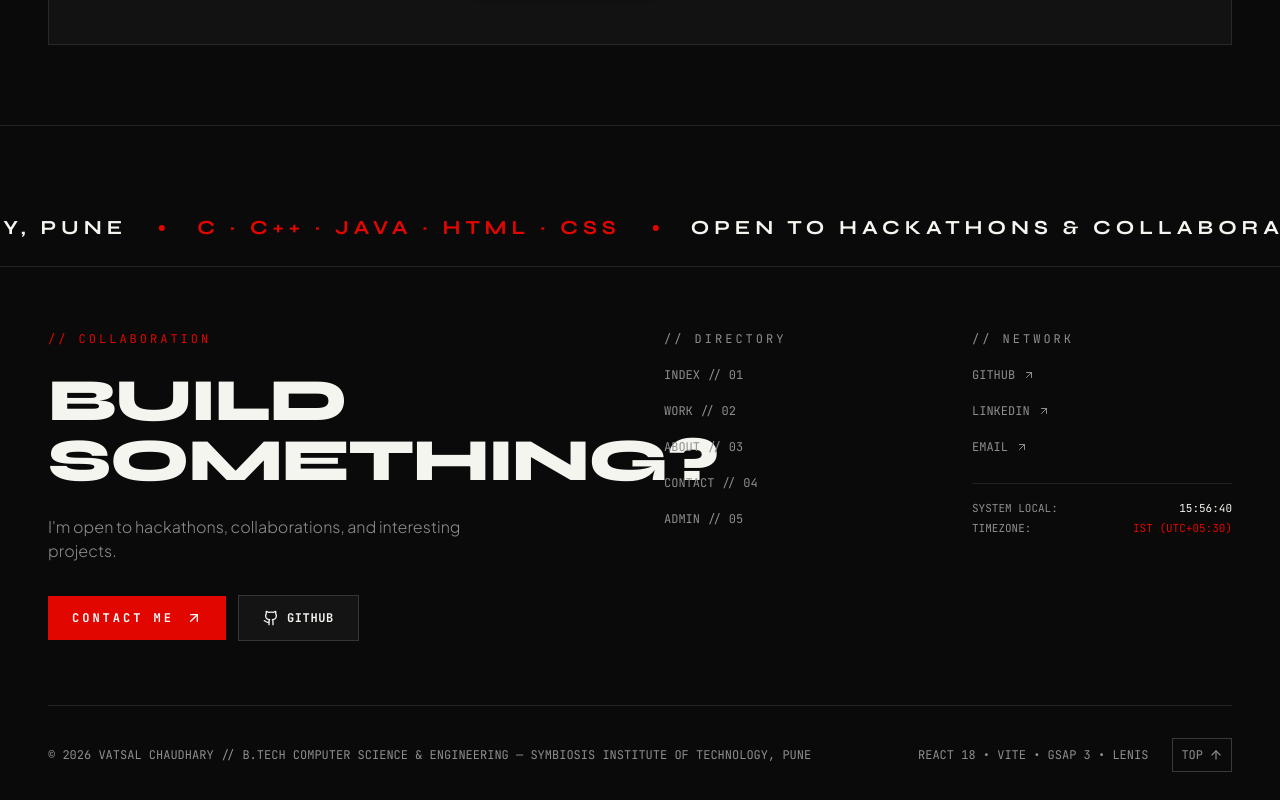
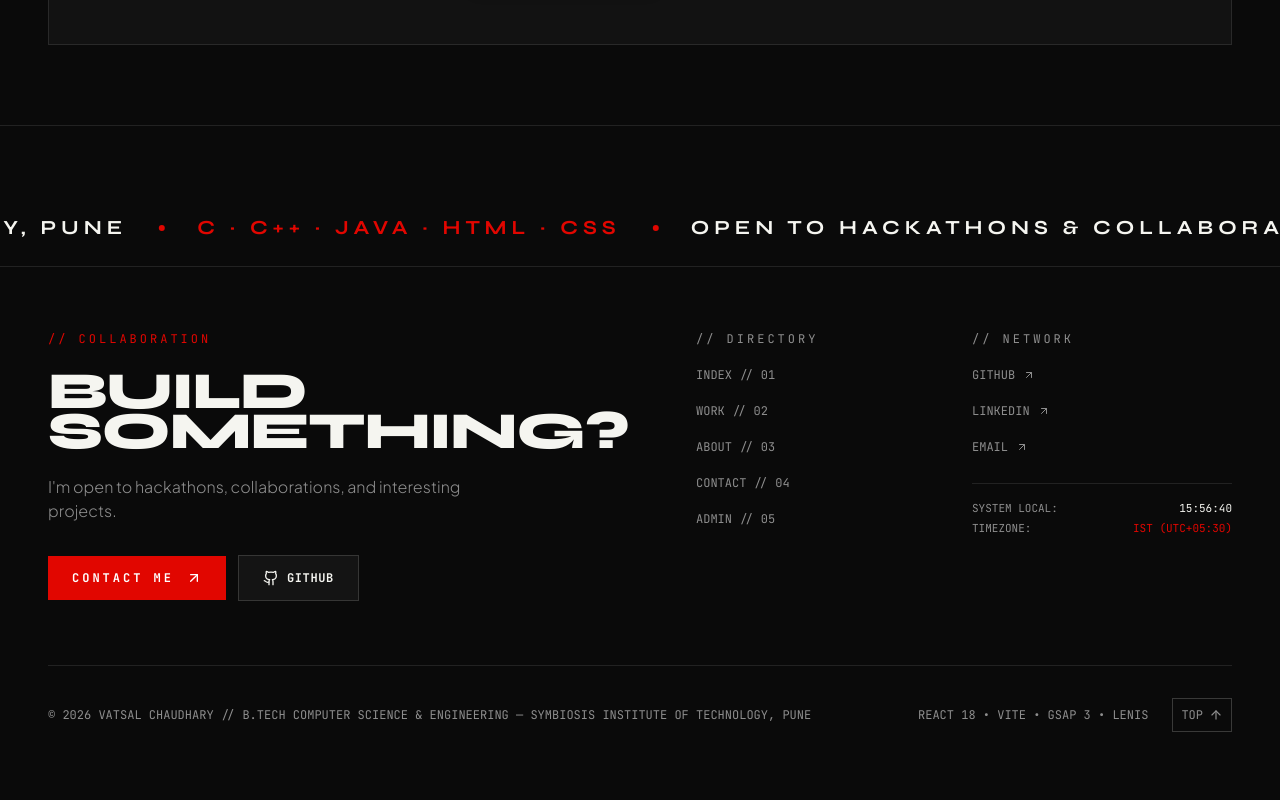
Before and after one commit to vatsalost/portfolio, a React (Vite) app: page / in a window 1280 px wide. Shown: the part 5098-5898 px from the top of the page. Built offline with nearby package versions, Linux system fonts and the light colour scheme.

Commit message:
fix(footer): resolve CTA heading collision with directory column

```diff
--- a/src/components/layout/Footer.jsx
+++ b/src/components/layout/Footer.jsx
@@ -54,14 +54,15 @@ export function Footer() {
 
       <div className="max-w-7xl mx-auto px-6 md:px-12">
         {/* Main Footer Grid */}
-        <div className="grid grid-cols-1 md:grid-cols-12 gap-12 mb-16">
+        <div className="grid grid-cols-1 md:grid-cols-12 gap-8 lg:gap-12 mb-16">
           {/* Big CTA Column */}
-          <div className="md:col-span-6 space-y-6">
+          <div className="md:col-span-6 lg:col-span-6 space-y-6">
             <span className="font-mono text-xs text-[#E10600] tracking-widest block uppercase">
               // COLLABORATION
             </span>
-            <h2 className="font-display text-4xl sm:text-6xl font-extrabold tracking-tight text-[#F5F5F0] leading-none">
-              BUILD SOMETHING?
+            <h2 className="font-display text-3xl sm:text-4xl md:text-[2.1rem] lg:text-[2.75rem] xl:text-[3.25rem] font-extrabold tracking-tight text-[#F5F5F0] leading-[1.08] max-w-md">
+              BUILD<br />
+              SOMETHING?
             </h2>
             <p className="text-sm sm:text-base font-light text-[#8E8E8E] max-w-md font-sans">
               I'm open to hackathons, collaborations, and interesting projects.
@@ -89,7 +90,7 @@ export function Footer() {
           </div>
 
           {/* Navigation Links Column */}
-          <div className="md:col-span-3 space-y-4">
+          <div className="md:col-span-3 lg:col-span-3 md:pl-4 lg:pl-8 space-y-4">
             <span className="font-mono text-xs text-[#8E8E8E] tracking-widest block uppercase">
               // DIRECTORY
             </span>
```
